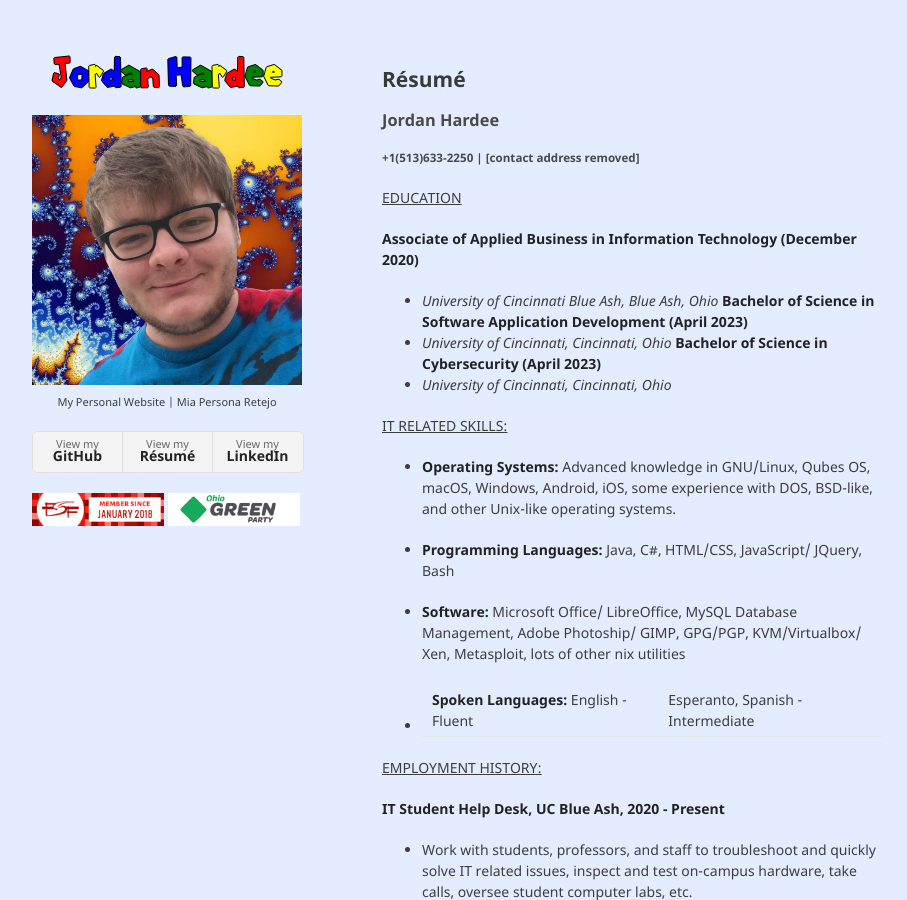
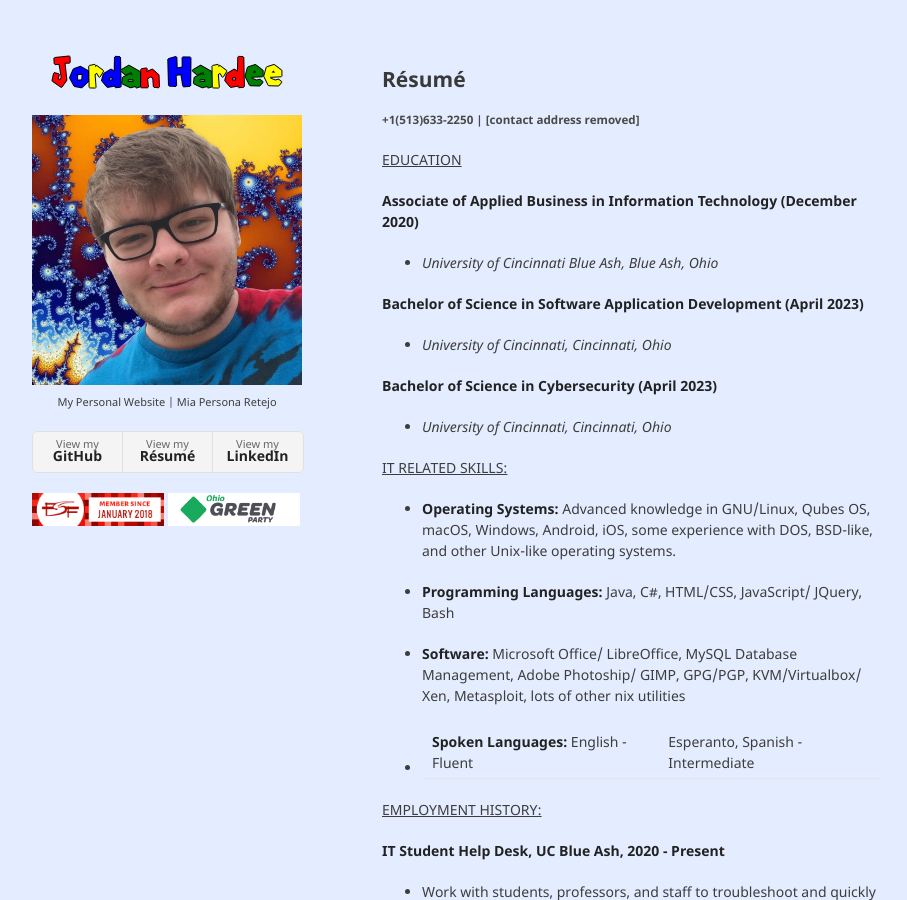
Before and after one commit to jordanhardee/jordanhardee.github.io, a Jekyll site: the page built from resume.md, in a window 1280 px wide and 900 px high. Shown: the whole window, without its empty margins (178-1085 px from the left). Built offline with Jekyll 4.4.1, drawn with Linux system fonts in a browser that asks for light colours; our own code applies the rules of GitHub Pages for plain Markdown files.

Commit message:
more resume edits

```diff
--- a/resume.md
+++ b/resume.md
@@ -3,17 +3,22 @@ layout: default
 ---
 
 ## Résumé
-### Jordan Hardee
 ##### +1(513)633-2250 | [contact address removed]
 
 <ins>EDUCATION</ins>
 
 **Associate of Applied Business in Information Technology (December 2020)**
+
 * _University of Cincinnati Blue Ash, Blue Ash, Ohio_
+
 **Bachelor of Science in Software Application Development (April 2023)**
+
 * _University of Cincinnati, Cincinnati, Ohio_
+
 **Bachelor of Science in Cybersecurity (April 2023)**
+
 * _University of Cincinnati, Cincinnati, Ohio_
+
 
 <ins>IT RELATED SKILLS:</ins>
 
```
